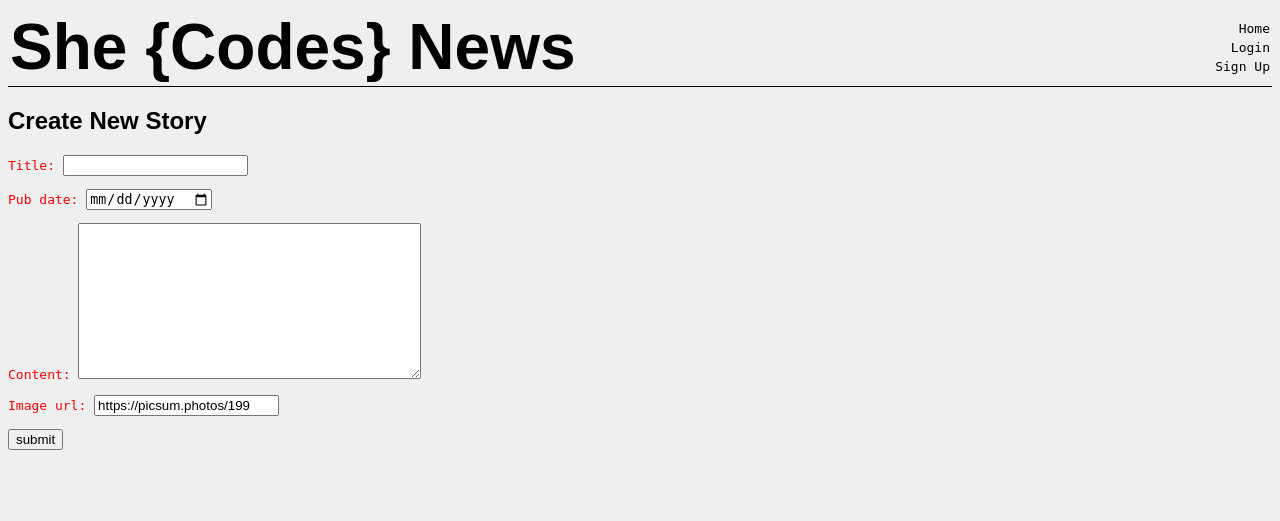
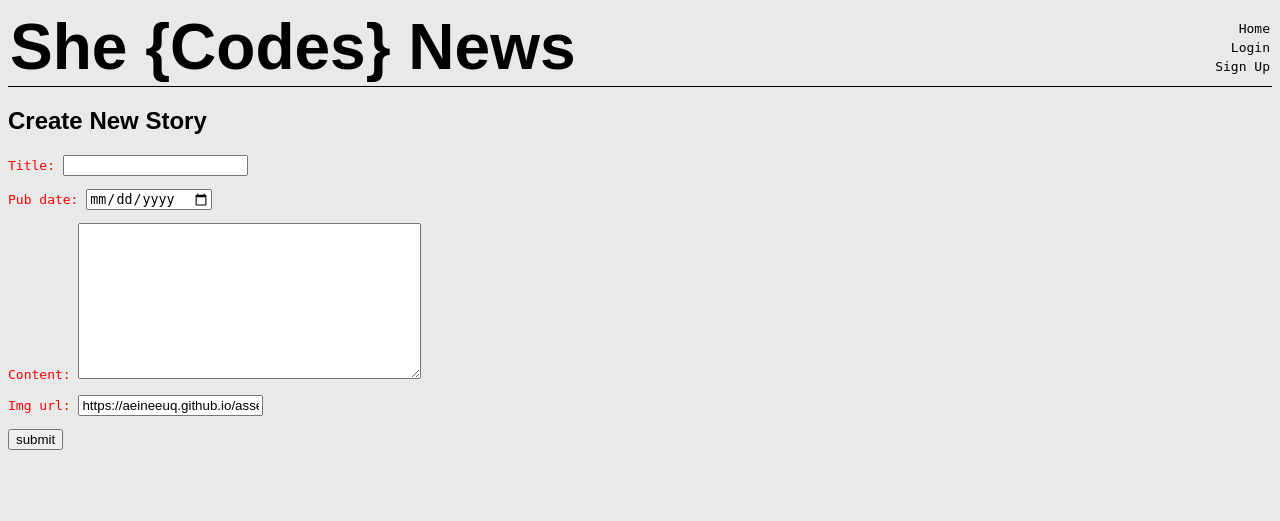
Before and after one commit to aeineeuq/SheCodes-Projects, a Django app: page /news/add-story/ in a window 1280 px wide. Shown: the top 521 px of the page. Run offline with Django 3.2, Linux system fonts and the light colour scheme; parts of the project's set-up code (start-up, migrations or seed data) failed here and were passed over; some web fonts are replaced.

Commit message:
Clean up formatting

```diff
--- a/Django/she_codes_news/news/forms.py
+++ b/Django/she_codes_news/news/forms.py
@@ -9,7 +9,8 @@ class StoryForm(ModelForm):
     class Meta:
         model = NewsStory
         # list of fields to be included in the form
-        fields = ['title','pub_date', 'content', 'image_url']
+        fields = ['title','pub_date', 'content', 'img_url']
         widgets = {
-        	'pub_date': forms.DateInput(format=('%m/%d/%Y'), attrs={'class':'form-control', 'placeholder':'Select a date', 'type':'date'}),
-    	}
+        	'pub_date': forms.DateInput(format=('%m/%d/%Y'),
+            attrs={'class':'form-control', 'placeholder':'Select a date', 'type':'date'}),
+        	}
--- a/Django/she_codes_news/news/models.py
+++ b/Django/she_codes_news/news/models.py
@@ -6,11 +6,11 @@ class NewsStory(models.Model):
     title = models.CharField(max_length=200)
     author = models.ForeignKey(
         get_user_model(),
-        on_delete=models.CASCADE
+        on_delete=models.CASCADE #deletes stories whenn author is deleted
     )
     pub_date = models.DateTimeField()
     content = models.TextField()
-    image_url = models.URLField(max_length = 200, default="https://picsum.photos/199")
+    img_url = models.URLField(max_length = 200, default="https://aeineeuq.github.io/assets/Avatar-hi.png")
 
     class Meta:
         ordering = ['pub_date'] #ordering by date
--- a/Django/she_codes_news/news/templates/news/index.html
+++ b/Django/she_codes_news/news/templates/news/index.html
@@ -1,5 +1,5 @@
-    {% extends 'base.html' %}
-    {% load static %}
+{% extends 'base.html' %}
+{% load static %}
 
 {% block stylesheets %}
     <link rel="stylesheet" type="text/css" href="{% static 'news/styles.css' %}">
--- a/Django/she_codes_news/news/templates/news/story.html
+++ b/Django/she_codes_news/news/templates/news/story.html
@@ -11,8 +11,9 @@
     <h2>{{ story.title }}</h2>
     <h4>{{ story.author }}</h4>
     <div id="story-content">
-        <img src={{ story.image_url }} %}">
+        <img src={{ story.img_url }}>
         {{ story.content|linebreaks }}
     </div>
 </div>
+
 {% endblock %}
--- a/Django/she_codes_news/news/templates/news/storyCard.html
+++ b/Django/she_codes_news/news/templates/news/storyCard.html
@@ -1,7 +1,7 @@
 <div class="story-card" id="story-card-{{ position }}">
     <a href="{% url 'news:story' story.id %}">
         {% if position < 5 %}
-            <img src="../static/news/images/placeholder-{{ position }}.jpg">
+            <img src="../static/news/images/{{ story.img_url }}">
         {% else %}
             <img src="https://picsum.photos/600">
         {% endif %}
--- a/Django/she_codes_news/news/urls.py
+++ b/Django/she_codes_news/news/urls.py
@@ -5,6 +5,6 @@ app_name = 'news'
 
 urlpatterns = [
     path('', views.IndexView.as_view(), name='index'), # /news/
-    path('<int:pk>/', views.StoryView.as_view(), name='story'), # /news/3
+    path('<int:pk>/', views.StoryView.as_view(), name='story'),
     path('add-story/', views.AddStoryView.as_view(), name='newStory') # /news/add-story
 ]
--- a/Django/she_codes_news/static/styles.css
+++ b/Django/she_codes_news/static/styles.css
@@ -1,7 +1,7 @@
 @import url('https://fonts.googleapis.com/css2?family=Montserrat+Subrayada:wght@700&display=swap');
 
 body {
-    background-color: rgb(240, 239, 239);
+    background-color: #E9E9E9;
 }
 
 header {
```
Also changed, not shown: Django/she_codes_news/news/migrations/0005_auto_20210825_2137.py (added).
